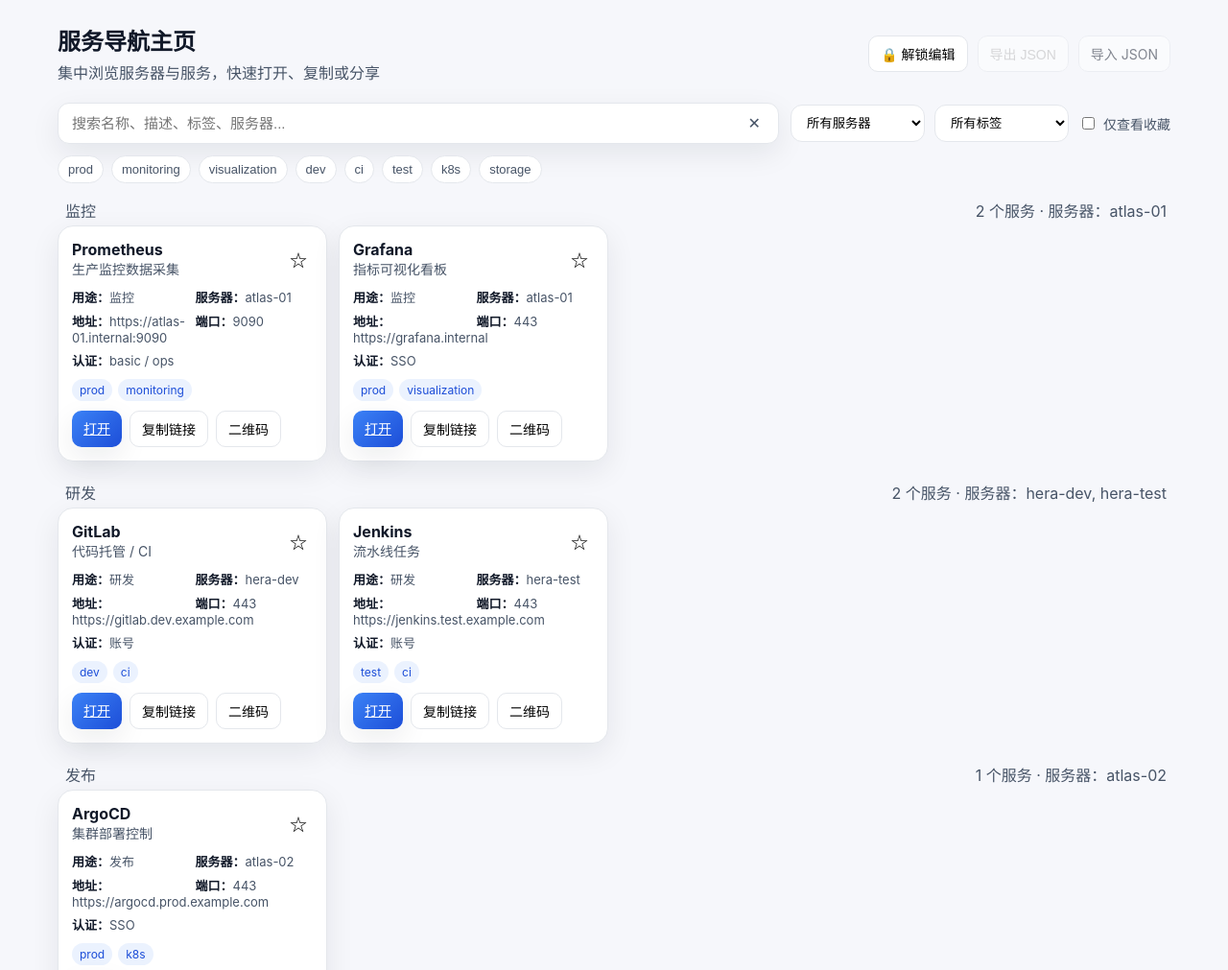
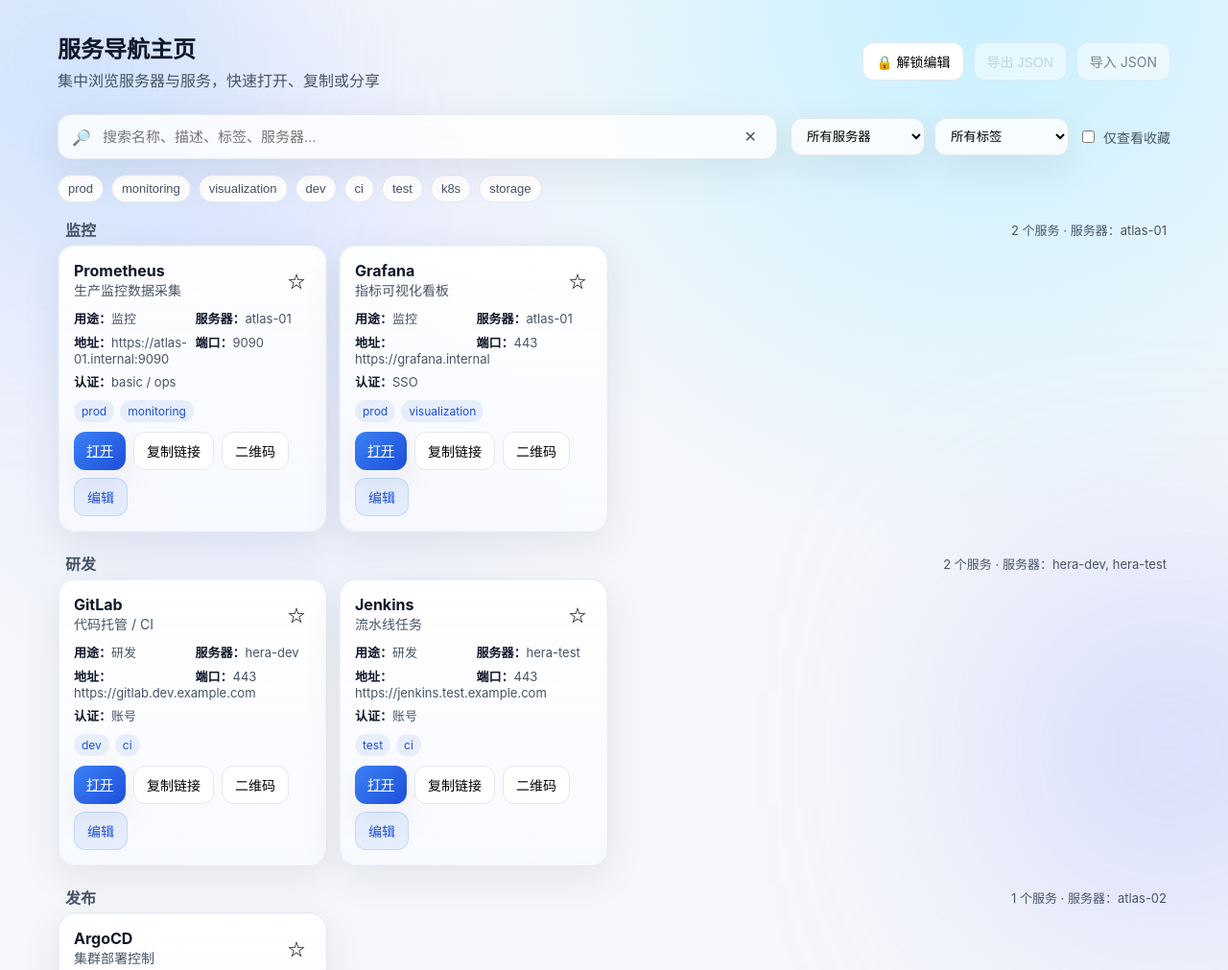
Before and after one commit to kaylonidziedzic/homepage, a plain HTML site: page index.html in a window 1280 px wide. Shown: the top 1011 px of the page at 96% size. Drawn offline with Linux system fonts and the light colour scheme.

Commit message:
feat: improve ui and enable editing

```diff
--- a/app.js
+++ b/app.js
@@ -7,6 +7,7 @@
 let services = [];
 let servers = [];
 let unlocked = false;
+let editingId = null;
 
 const state = {
   search: "",
@@ -30,6 +31,10 @@
   addFormSection: document.getElementById("addForm"),
   form: document.getElementById("serviceForm"),
   resetForm: document.getElementById("resetForm"),
+  submitBtn: document.getElementById("submitBtn"),
+  cancelEdit: document.getElementById("cancelEdit"),
+  formTitle: document.getElementById("formTitle"),
+  formSubtitle: document.getElementById("formSubtitle"),
   toast: document.getElementById("toast"),
 };
 
@@ -72,7 +77,8 @@
   elements.unlockButton.addEventListener("click", handleUnlock);
   elements.exportButton.addEventListener("click", handleExport);
   elements.importInput.addEventListener("change", handleImport);
-  elements.resetForm.addEventListener("click", () => elements.form.reset());
+  elements.resetForm.addEventListener("click", resetEditing);
+  elements.cancelEdit.addEventListener("click", resetEditing);
 
   elements.form.addEventListener("submit", (e) => {
     e.preventDefault();
@@ -83,8 +89,7 @@
       .map((t) => t.trim())
       .filter(Boolean);
 
-    const newService = {
-      id: `svc-${Date.now()}`,
+    const payload = {
       name: data.get("name").trim(),
       description: data.get("description").trim(),
       purpose: data.get("purpose").trim(),
@@ -95,15 +100,32 @@
       tags,
     };
 
-    services = [newService, ...services];
-    if (!servers.find((s) => s.name === newService.server)) {
-      servers = [...servers, { name: newService.server, note: "" }];
+    if (editingId) {
+      services = services.map((svc) =>
+        svc.id === editingId
+          ? {
+              ...svc,
+              ...payload,
+            }
+          : svc
+      );
+      showToast("已保存修改");
+    } else {
+      const newService = {
+        id: `svc-${Date.now()}`,
+        ...payload,
+      };
+      services = [newService, ...services];
+      showToast("已新增服务");
+    }
+
+    if (!servers.find((s) => s.name === payload.server)) {
+      servers = [...servers, { name: payload.server, note: "" }];
     }
     persist();
     renderFilters();
     render();
-    elements.form.reset();
-    showToast("已新增服务");
+    resetEditing();
   });
 }
 
@@ -208,6 +230,7 @@
         <a class="btn primary" href="${svc.url}" target="_blank" rel="noopener noreferrer">打开</a>
         <button class="btn secondary copy" data-url="${svc.url}">复制链接</button>
         <button class="btn secondary qr-btn" data-url="${svc.url}">二维码</button>
+        <button class="btn tertiary edit" type="button">编辑</button>
       </div>
       <div class="qr" aria-hidden="true"></div>
     </article>
@@ -262,6 +285,13 @@
       state.tag = tagEl.dataset.tag;
       elements.tagFilter.value = state.tag;
       render();
+    });
+  });
+
+  document.querySelectorAll(".edit").forEach((btn) => {
+    btn.addEventListener("click", () => {
+      const id = btn.closest(".card").dataset.id;
+      startEdit(id);
     });
   });
 }
@@ -368,6 +398,7 @@
       }
       services = parsed.services;
       servers = parsed.servers;
+      resetEditing();
       persist();
       renderFilters();
       render();
@@ -379,6 +410,36 @@
   };
   reader.readAsText(file);
   event.target.value = "";
+}
+
+function startEdit(id) {
+  if (!unlocked) return showToast("请先解锁编辑", true);
+  const svc = services.find((s) => s.id === id);
+  if (!svc) return;
+  editingId = id;
+  elements.formTitle.textContent = "编辑服务";
+  elements.formSubtitle.textContent = `正在编辑：${svc.name}`;
+  elements.submitBtn.textContent = "保存修改";
+  elements.cancelEdit.hidden = false;
+
+  elements.form.name.value = svc.name || "";
+  elements.form.description.value = svc.description || "";
+  elements.form.purpose.value = svc.purpose || "";
+  elements.form.server.value = svc.server || "";
+  elements.form.url.value = svc.url || "";
+  elements.form.port.value = svc.port ?? "";
+  elements.form.auth.value = svc.auth || "";
+  elements.form.tags.value = (svc.tags || []).join(", ");
+  elements.addFormSection.scrollIntoView({ behavior: "smooth", block: "start" });
+}
+
+function resetEditing() {
+  editingId = null;
+  elements.form.reset();
+  elements.formTitle.textContent = "新增服务";
+  elements.formSubtitle.textContent = "解锁后可新增或编辑，保存后本地自动记住";
+  elements.submitBtn.textContent = "添加";
+  elements.cancelEdit.hidden = true;
 }
 
 function showToast(message, isError = false) {
--- a/index.html
+++ b/index.html
@@ -7,6 +7,8 @@
   <link rel="stylesheet" href="styles.css" />
 </head>
 <body>
+  <div class="bg-glow glow-1"></div>
+  <div class="bg-glow glow-2"></div>
   <div class="page">
     <header class="topbar">
       <div class="branding">
@@ -25,6 +27,7 @@
 
     <section class="controls">
       <div class="control-group search-group">
+        <span class="input-icon">🔎</span>
         <input id="searchInput" type="search" placeholder="搜索名称、描述、标签、服务器..." />
         <button id="clearSearch" class="icon-btn" title="清除搜索">✕</button>
       </div>
@@ -47,7 +50,13 @@
     <section id="groups" class="groups"></section>
 
     <section id="addForm" class="panel" hidden>
-      <div class="panel-title">新增服务</div>
+      <div class="panel-head">
+        <div>
+          <div class="panel-title" id="formTitle">新增服务</div>
+          <div class="panel-subtitle" id="formSubtitle">解锁后可新增或编辑，保存后本地自动记住</div>
+        </div>
+        <button type="button" id="cancelEdit" class="btn tertiary" hidden>取消编辑</button>
+      </div>
       <form id="serviceForm" class="form-grid">
         <label>名称<input name="name" required /></label>
         <label>描述<input name="description" /></label>
@@ -58,7 +67,7 @@
         <label>认证方式/账号<input name="auth" placeholder="例如 basic / token / 账号" /></label>
         <label>标签（逗号分隔）<input name="tags" placeholder="prod, monitoring" /></label>
         <div class="form-actions">
-          <button type="submit" class="btn primary">添加</button>
+          <button id="submitBtn" type="submit" class="btn primary">添加</button>
           <button type="button" id="resetForm" class="btn secondary">重置</button>
         </div>
       </form>
--- a/styles.css
+++ b/styles.css
@@ -1,14 +1,17 @@
 :root {
   color-scheme: light;
-  --bg: #f6f7fb;
+  --bg: radial-gradient(circle at 20% 20%, #e0e7ff 0, transparent 25%),
+    radial-gradient(circle at 80% 0%, #c7f0ff 0, transparent 30%),
+    #f6f7fb;
   --card: #ffffff;
-  --text: #101828;
+  --text: #0f172a;
   --muted: #475467;
   --border: #e4e7ec;
   --accent: #3b82f6;
   --accent-strong: #1d4ed8;
   --success: #16a34a;
-  --shadow: 0 10px 30px rgba(16, 24, 40, 0.08);
+  --shadow: 0 12px 40px rgba(15, 23, 42, 0.08);
+  --glass: rgba(255, 255, 255, 0.8);
 }
 
 * {
@@ -22,10 +25,33 @@
   color: var(--text);
 }
 
+.bg-glow {
+  position: fixed;
+  width: 360px;
+  height: 360px;
+  filter: blur(120px);
+  opacity: 0.4;
+  z-index: 0;
+}
+
+.glow-1 {
+  background: #93c5fd;
+  top: -120px;
+  left: -120px;
+}
+
+.glow-2 {
+  background: #a5b4fc;
+  bottom: -160px;
+  right: -120px;
+}
+
 .page {
   max-width: 1200px;
   margin: 0 auto;
-  padding: 24px 20px 48px;
+  padding: 32px 20px 60px;
+  position: relative;
+  z-index: 1;
 }
 
 .topbar {
@@ -33,7 +59,7 @@
   justify-content: space-between;
   align-items: center;
   gap: 16px;
-  margin-bottom: 20px;
+  margin-bottom: 24px;
   flex-wrap: wrap;
 }
 
@@ -56,8 +82,8 @@
 .controls {
   display: grid;
   grid-template-columns: 1fr auto;
-  gap: 12px;
-  margin-bottom: 12px;
+  gap: 14px;
+  margin-bottom: 16px;
 }
 
 .control-group {
@@ -68,11 +94,15 @@
 }
 
 .search-group {
-  background: var(--card);
-  border: 1px solid var(--border);
-  border-radius: 12px;
-  padding: 10px 12px;
+  background: var(--glass);
+  border: 1px solid rgba(228, 231, 236, 0.9);
+  border-radius: 14px;
+  padding: 12px 14px;
   box-shadow: var(--shadow);
+  backdrop-filter: blur(8px);
+  display: flex;
+  align-items: center;
+  gap: 10px;
 }
 
 .search-group input {
@@ -81,6 +111,7 @@
   border: none;
   outline: none;
   font-size: 15px;
+  background: transparent;
 }
 
 .icon-btn {
@@ -91,12 +122,19 @@
   color: var(--muted);
 }
 
+.input-icon {
+  color: var(--accent-strong);
+  font-size: 16px;
+  opacity: 0.8;
+}
+
 .filters select {
   padding: 10px 12px;
   border-radius: 12px;
   border: 1px solid var(--border);
-  background: var(--card);
+  background: var(--glass);
   min-width: 140px;
+  box-shadow: var(--shadow);
 }
 
 .toggle {
@@ -109,12 +147,12 @@
 
 .btn {
   border: 1px solid var(--border);
-  border-radius: 10px;
-  padding: 8px 12px;
+  border-radius: 12px;
+  padding: 9px 13px;
   cursor: pointer;
   font-size: 14px;
   background: var(--card);
-  transition: background 0.15s ease, transform 0.1s ease;
+  transition: background 0.15s ease, transform 0.1s ease, box-shadow 0.15s ease;
 }
 
 .btn.primary {
@@ -124,9 +162,16 @@
   box-shadow: var(--shadow);
 }
 
+.btn.tertiary {
+  background: rgba(59, 130, 246, 0.1);
+  color: var(--accent-strong);
+  border-color: rgba(59, 130, 246, 0.2);
+}
+
 .btn.secondary:hover,
 .btn.primary:hover {
   transform: translateY(-1px);
+  box-shadow: var(--shadow);
 }
 
 .btn:disabled,
@@ -152,6 +197,7 @@
   gap: 8px;
   flex-wrap: wrap;
   margin-bottom: 12px;
+  margin-top: 6px;
 }
 
 .chip {
@@ -185,6 +231,14 @@
   color: var(--muted);
 }
 
+.group-title {
+  font-weight: 700;
+}
+
+.group-meta {
+  font-size: 13px;
+}
+
 .cards {
   display: grid;
   grid-template-columns: repeat(auto-fill, minmax(260px, 1fr));
@@ -192,15 +246,28 @@
 }
 
 .card {
-  background: var(--card);
-  border-radius: 16px;
-  border: 1px solid var(--border);
-  padding: 14px;
+  background: linear-gradient(180deg, rgba(255, 255, 255, 0.96), rgba(247, 249, 255, 0.9));
+  border-radius: 18px;
+  border: 1px solid rgba(226, 232, 240, 0.9);
+  padding: 16px;
   box-shadow: var(--shadow);
   display: flex;
   flex-direction: column;
   gap: 10px;
   position: relative;
+  overflow: hidden;
+}
+
+.card::before {
+  content: "";
+  position: absolute;
+  inset: 0;
+  border-radius: 18px;
+  border: 1px solid transparent;
+  background: linear-gradient(135deg, rgba(59, 130, 246, 0.1), rgba(16, 24, 40, 0)) border-box;
+  mask: linear-gradient(#fff 0 0) padding-box, linear-gradient(#fff 0 0);
+  mask-composite: exclude;
+  pointer-events: none;
 }
 
 .card .title-row {
@@ -298,9 +365,23 @@
   margin-top: 16px;
 }
 
+.panel-head {
+  display: flex;
+  align-items: center;
+  justify-content: space-between;
+  gap: 12px;
+}
+
 .panel-title {
   font-weight: 700;
   margin-bottom: 12px;
+  font-size: 18px;
+}
+
+.panel-subtitle {
+  color: var(--muted);
+  margin-top: -6px;
+  margin-bottom: 10px;
 }
 
 .form-grid {
```
Also changed, not shown: README.md.
